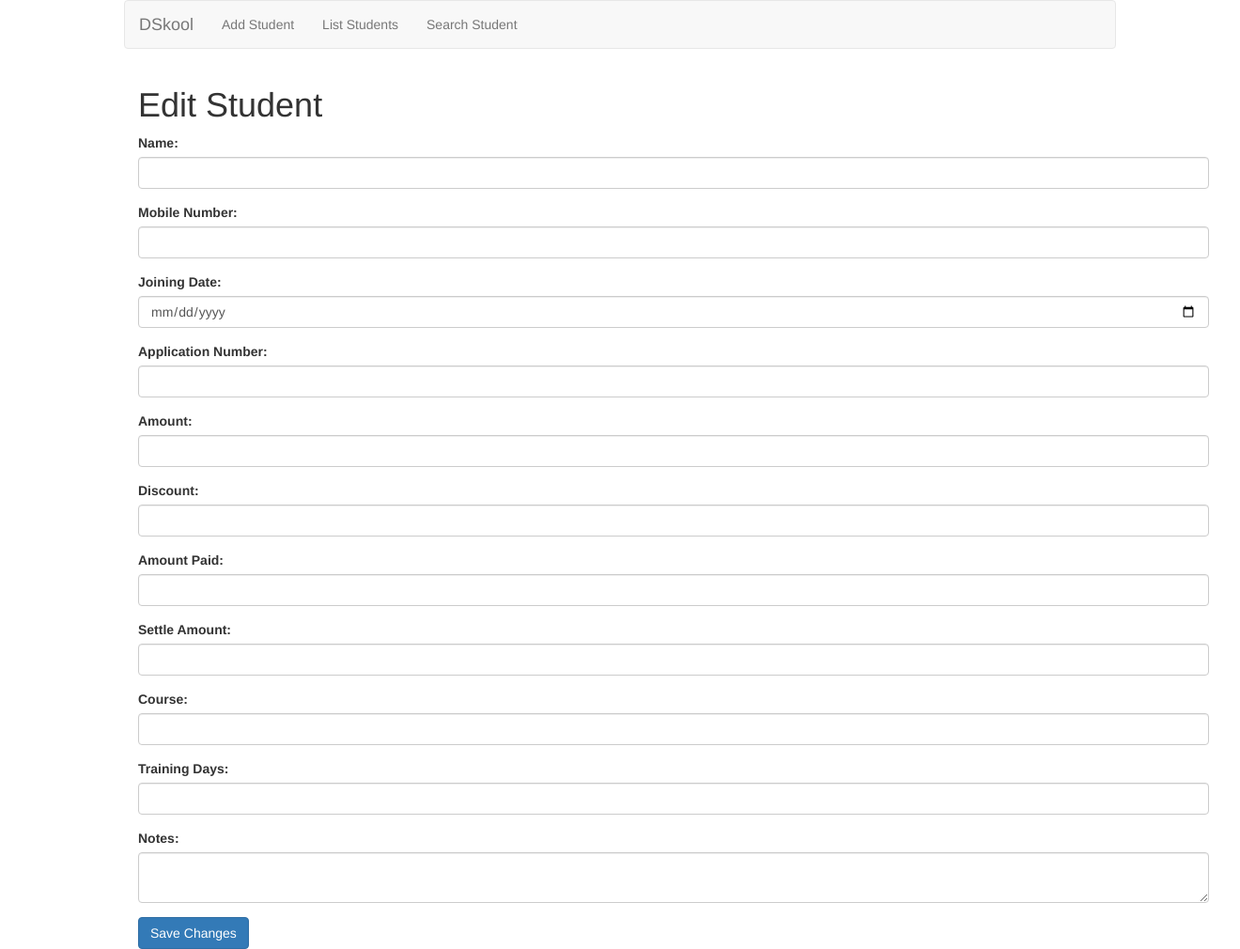
After one commit to ikbhal/flask_driving_school, a Flask app: template templates/edit_student.html in a window 1320 px wide. The commit adds this page. Shown: the whole page at 94% size. Run offline with Flask 3, Linux system fonts and the light colour scheme; the template is opened without the code that fills it, so the values that code supplies are empty; some libraries are stand-ins or nearby versions.

Commit message:
mostly working ,except edit saving not working

```diff
--- a/app.py
+++ b/app.py
@@ -48,8 +48,15 @@ def add_student():
         amount_paid = request.form['amount_paid']
         settle_amount = request.form['settle_amount']
         course = request.form['course']
+        training_days = request.form['training_days']
+        notes = request.form['notes']
 
-        student = Student(name, mobile_number, joining_date, application_number, amount, discount, amount_paid, settle_amount, course)
+
+        student = Student(name, mobile_number, joining_date,
+                           application_number,
+                            amount, discount, amount_paid, settle_amount,
+                            course,
+                            training_days, notes)
 
         student_collection.insert_one({
             'name': student.name,
@@ -70,6 +77,55 @@ def add_student():
     else:
         return render_template('add_student.html')
 
+# create a route for viewing student
+@app.route('/view_student/<student_id>')
+def view_student(student_id):
+    student = student_collection.find_one({'_id': ObjectId(student_id)})
+    return render_template('view_student.html', student=student)
+
+# create route for editing student
+@app.route('/edit_student/<student_id>', methods=['POST', 'GET'])
+def edit_student(student_id):
+    if request.method == 'POST':
+        #edit handling
+        # fetch student from db given id
+        student = student_collection.find_one({'_id': ObjectId(student_id)})
+
+        # retrieve fields from form request , update the in the matched student
+        name = request.form['name']
+        mobile_number = request.form['mobile_number']
+        joining_date = request.form['joining_date']
+        application_number = request.form['application_number']
+        amount = request.form['amount']
+        discount = request.form['discount']
+        amount_paid = request.form['amount_paid']
+        settle_amount = request.form['settle_amount']
+        course = request.form['course']
+        training_days = request.form['training_days']
+        notes = request.form['notes']
+
+        # update in student object
+        student.name = name
+        student.mobile_number = mobile_number
+        student.joining_date = joining_date
+        student.application_number = application_number
+        student.amount = amount
+        student.discount = discount
+        student.amount_paid = amount_paid
+        student.settle_amount = settle_amount
+        student.course = course
+        student.training_days = training_days
+        student.notes = notes
+
+        # save studenet back to db
+        student_collection.save(student)
+        flash('Student Updated Successfully')
+
+    else:
+        student = student_collection.find_one({'_id': ObjectId(student_id)})
+        return render_template('edit_student.html', student=student)
+
+
 @app.route('/delete_student/<student_id>')
 def delete_student(student_id):
     student_collection.delete_one({'_id': ObjectId(student_id)})
--- /dev/null
+++ b/templates/edit_student.html
@@ -0,0 +1,55 @@
+{% extends 'base.html' %}
+
+{% block content %}
+    <div class="container">
+        <h1>Edit Student</h1>
+        <form method="POST" action="/edit_student/{{ student._id }}" class="mt-4">
+            <div class="form-group">
+                <label for="name">Name:</label>
+                <input type="text" name="name" id="name" class="form-control" value="{{ student.name }}" required>
+            </div>
+            <div class="form-group">
+                <label for="mobile_number">Mobile Number:</label>
+                <input type="text" name="mobile_number" id="mobile_number" class="form-control" value="{{ student.mobile_number }}" required>
+            </div>
+            <div class="form-group">
+                <label for="joining_date">Joining Date:</label>
+                <input type="date" name="joining_date" id="joining_date" class="form-control" value="{{ student.joining_date }}" required>
+            </div>
+            <div class="form-group">
+                <label for="application_number">Application Number:</label>
+                <input type="text" name="application_number" id="application_number" class="form-control" value="{{ student.application_number }}" required>
+            </div>
+            <div class="form-group">
+                <label for="amount">Amount:</label>
+                <input type="text" name="amount" id="amount" class="form-control" value="{{ student.amount }}" required>
+            </div>
+            <div class="form-group">
+                <label for="discount">Discount:</label>
+                <input type="text" name="discount" id="discount" class="form-control" value="{{ student.discount }}" required>
+            </div>
+            <div class="form-group">
+                <label for="amount_paid">Amount Paid:</label>
+                <input type="text" name="amount_paid" id="amount_paid" class="form-control" value="{{ student.amount_paid }}" required>
+            </div>
+            <div class="form-group">
+                <label for="settle_amount">Settle Amount:</label>
+                <input type="text" name="settle_amount" id="settle_amount" class="form-control" value="{{ student.settle_amount }}" required>
+            </div>
+            <div class="form-group">
+                <label for="course">Course:</label>
+                <input type="text" name="course" id="course" class="form-control" value="{{ student.course }}" required>
+            </div>
+            <div class="form-group">
+                <label for="training_days">Training Days:</label>
+                <input type="text" name="training_days" id="training_days" class="form-control" value="{{ student.training_days }}" required>
+            </div>
+            <div class="form-group">
+                <label for="notes">Notes:</label>
+                <textarea name="notes" id="notes" class="form-control" required>{{ student.notes }}</textarea>
+            </div>
+
+            <button type="submit" class="btn btn-primary">Save Changes</button>
+        </form>
+    </div>
+{% endblock %}
```
Also changed, not shown: templates/list_students.html (+9 -5 lines), templates/search_student.html (+9 -2 lines), templates/view_student.html (added, +27 -0 lines).
